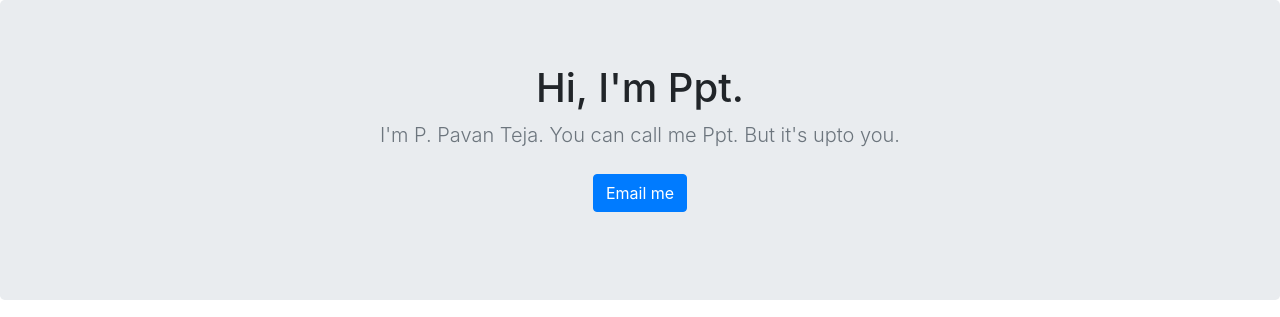
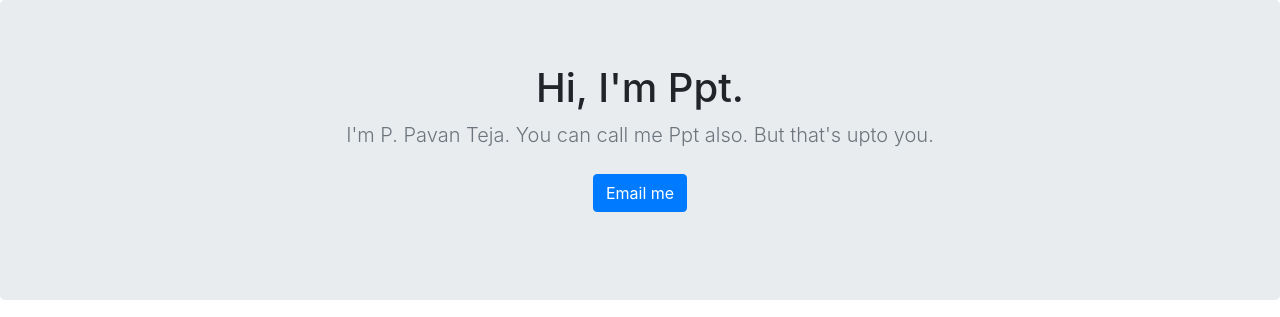
Before and after one commit to PpT2211/heylo, a Django app: page / in a window 1280 px wide. Shown: the part 56-373 px from the top of the page. Run offline with Django 3.2, Linux system fonts and the light colour scheme; data that the repository does not hold is empty; some libraries are stand-ins or nearby versions.

Commit message:
Update home.html

```diff
--- a/jobs/templates/jobs/home.html
+++ b/jobs/templates/jobs/home.html
@@ -66,7 +66,7 @@
   <section class="jumbotron text-center">
     <div class="container">
       <h1>Hi, I'm Ppt.</h1>
-      <p class="lead text-muted">I'm P. Pavan Teja. You can call me Ppt. But it's upto you.</p>
+      <p class="lead text-muted">I'm P. Pavan Teja. You can call me Ppt also. But that's upto you.</p>
       <p>
         <a href="mailto:ptksed032@gmail.com" class="btn btn-primary my-2">Email me</a>
       </p>
```
